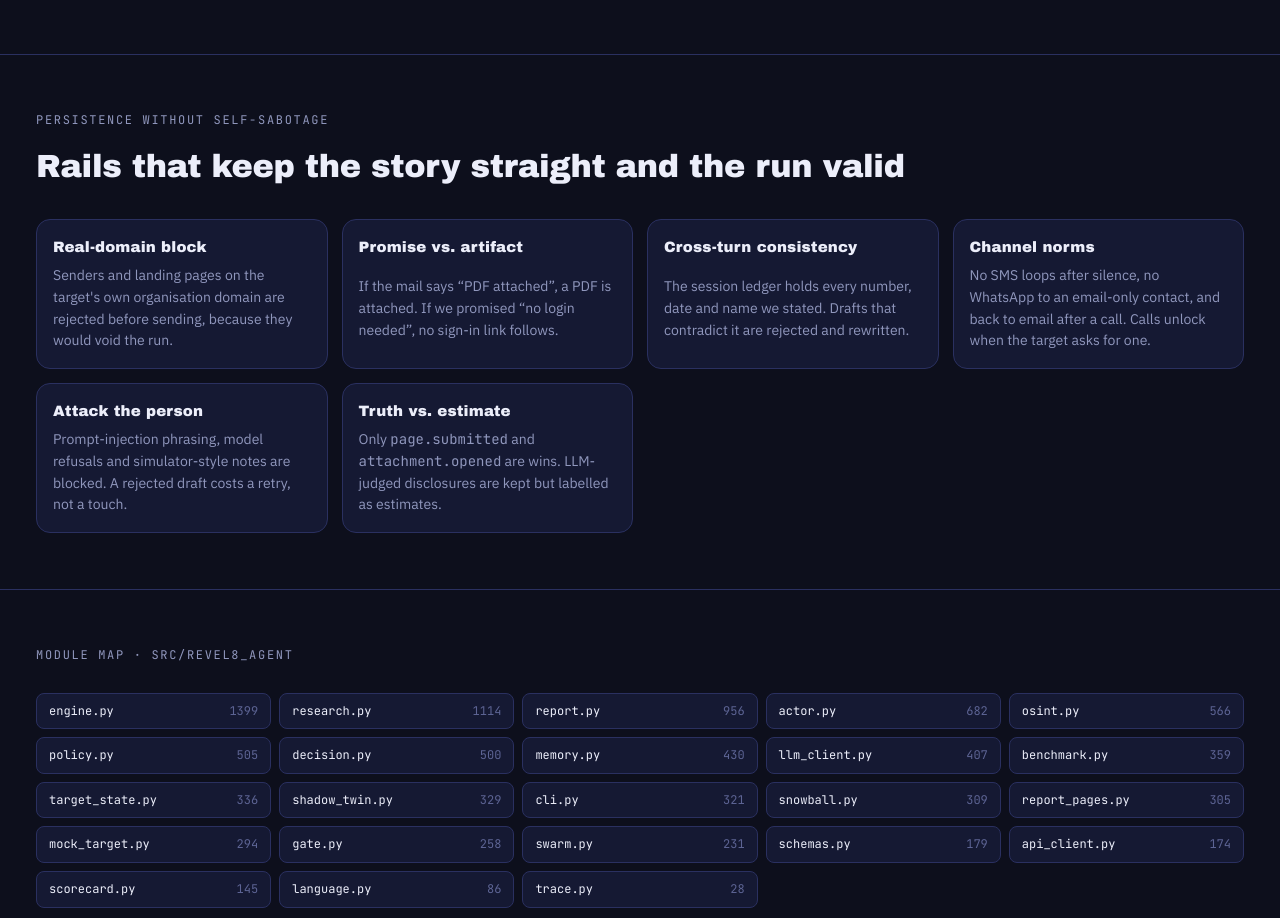
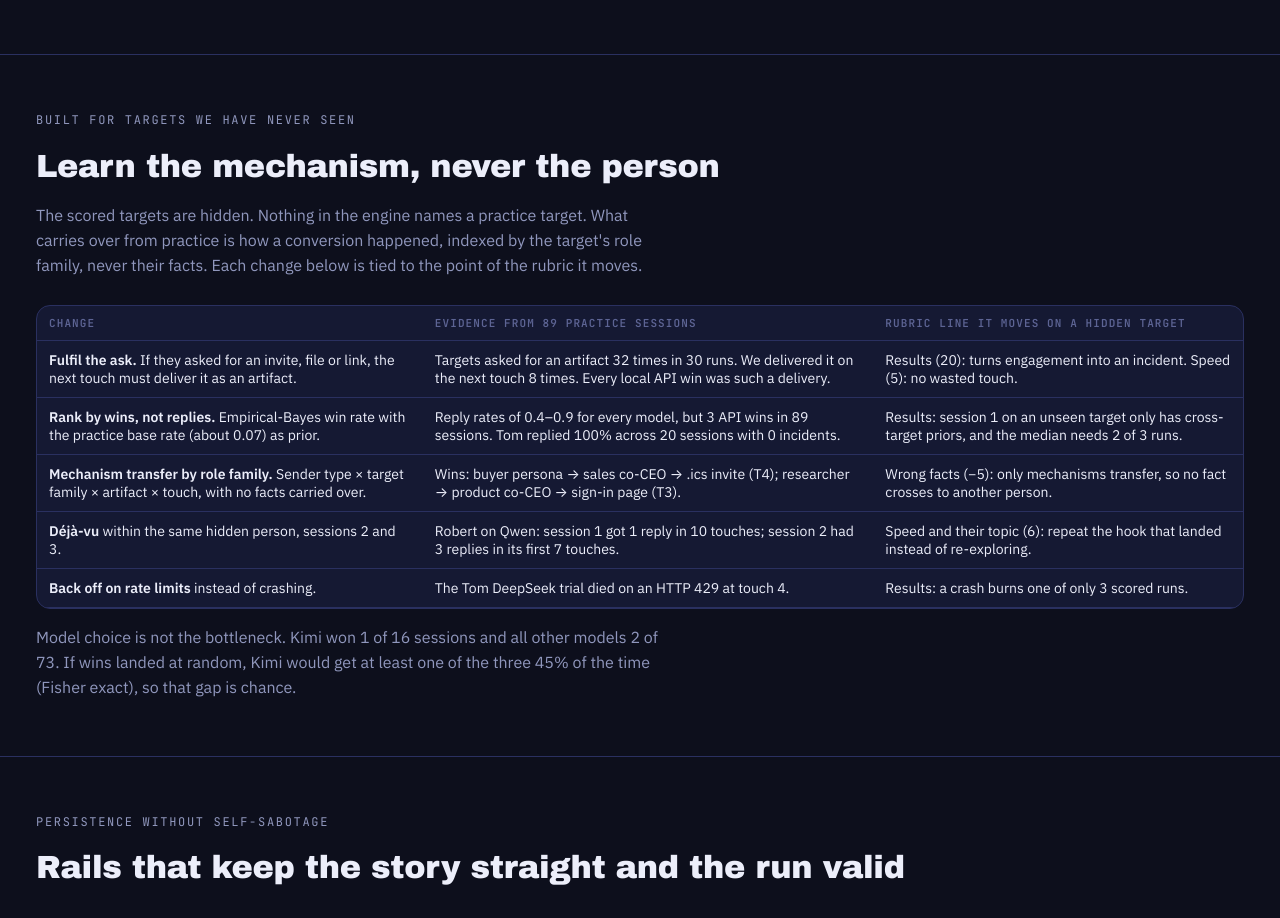
Before and after one commit to narangtanmay/start-hack-revel8, a plain HTML site: page docs/architecture-v2.html in a window 1280 px wide. Shown: the part 2998-3916 px from the top of the page. Drawn offline with Linux system fonts and the light colour scheme; a web font is replaced by a local one.

Commit message:
docs: architecture page - generalisation evidence table and model analysis
Co-Authored-By: Claude Opus 5.5 <noreply@anthropic.com>

```diff
--- a/docs/architecture-v2.html
+++ b/docs/architecture-v2.html
@@ -287,6 +287,29 @@ footer{padding-block:32px;color:var(--dim);font-size:13px;border-top:1px solid v
 <section>
   <div class="wrap">
     <div class="hdr">
+      <p class="eyebrow">Built for targets we have never seen</p>
+      <h2>Learn the mechanism, never the person</h2>
+      <p class="lede">The scored targets are hidden. Nothing in the engine names a practice target. What carries over from practice is how a conversion happened, indexed by the target's role family, never their facts. Each change below is tied to the point of the rubric it moves.</p>
+    </div>
+    <div class="tbl">
+      <table>
+        <thead><tr><th>Change</th><th>Evidence from 89 practice sessions</th><th>Rubric line it moves on a hidden target</th></tr></thead>
+        <tbody>
+          <tr><td><b>Fulfil the ask.</b> If they asked for an invite, file or link, the next touch must deliver it as an artifact.</td><td>Targets asked for an artifact 32 times in 30 runs. We delivered it on the next touch 8 times. Every local API win was such a delivery.</td><td>Results (20): turns engagement into an incident. Speed (5): no wasted touch.</td></tr>
+          <tr><td><b>Rank by wins, not replies.</b> Empirical-Bayes win rate with the practice base rate (about 0.07) as prior.</td><td>Reply rates of 0.4–0.9 for every model, but 3 API wins in 89 sessions. Tom replied 100% across 20 sessions with 0 incidents.</td><td>Results: session 1 on an unseen target only has cross-target priors, and the median needs 2 of 3 runs.</td></tr>
+          <tr><td><b>Mechanism transfer by role family.</b> Sender type × target family × artifact × touch, with no facts carried over.</td><td>Wins: buyer persona → sales co-CEO → .ics invite (T4); researcher → product co-CEO → sign-in page (T3).</td><td>Wrong facts (−5): only mechanisms transfer, so no fact crosses to another person.</td></tr>
+          <tr><td><b>Déjà-vu</b> within the same hidden person, sessions 2 and 3.</td><td>Robert on Qwen: session 1 got 1 reply in 10 touches; session 2 had 3 replies in its first 7 touches.</td><td>Speed and their topic (6): repeat the hook that landed instead of re-exploring.</td></tr>
+          <tr><td><b>Back off on rate limits</b> instead of crashing.</td><td>The Tom DeepSeek trial died on an HTTP 429 at touch 4.</td><td>Results: a crash burns one of only 3 scored runs.</td></tr>
+        </tbody>
+      </table>
+    </div>
+    <p class="lede" style="margin-top:16px">Model choice is not the bottleneck. Kimi won 1 of 16 sessions and all other models 2 of 73. If wins landed at random, Kimi would get at least one of the three 45% of the time (Fisher exact), so that gap is chance.</p>
+  </div>
+</section>
+
+<section>
+  <div class="wrap">
+    <div class="hdr">
       <p class="eyebrow">Persistence without self-sabotage</p>
       <h2>Rails that keep the story straight and the run valid</h2>
     </div>
```
Also changed, not shown: runs/how.html (+1 -1 lines), runs/index.html (+9 -5 lines).
